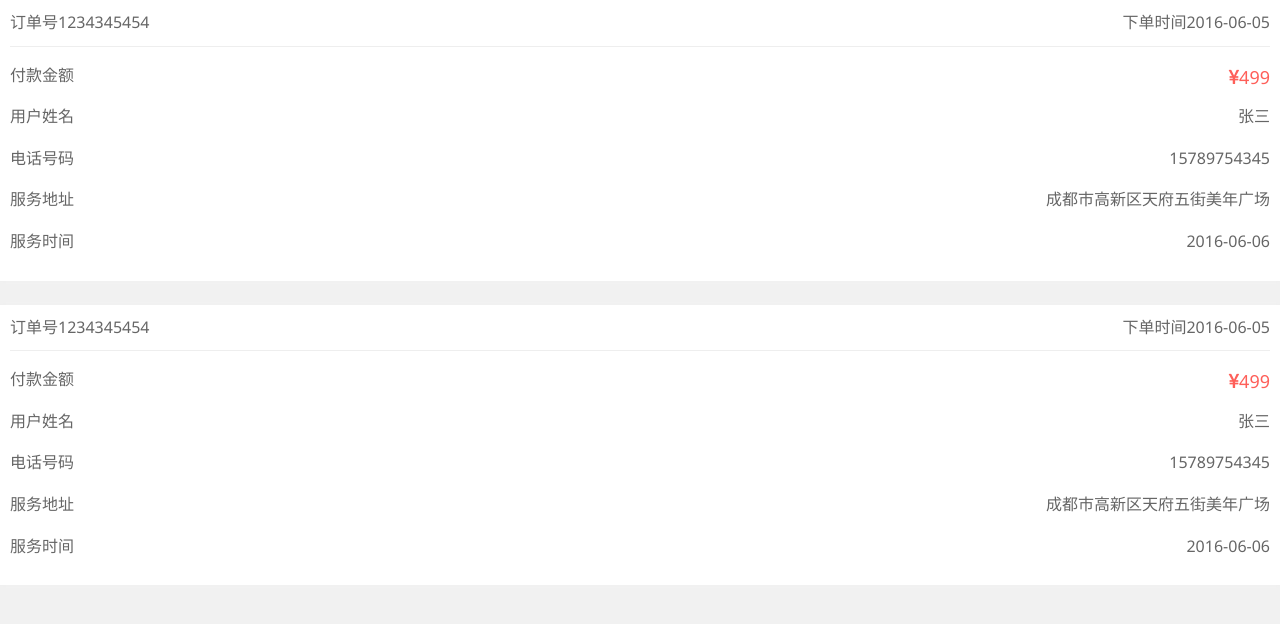
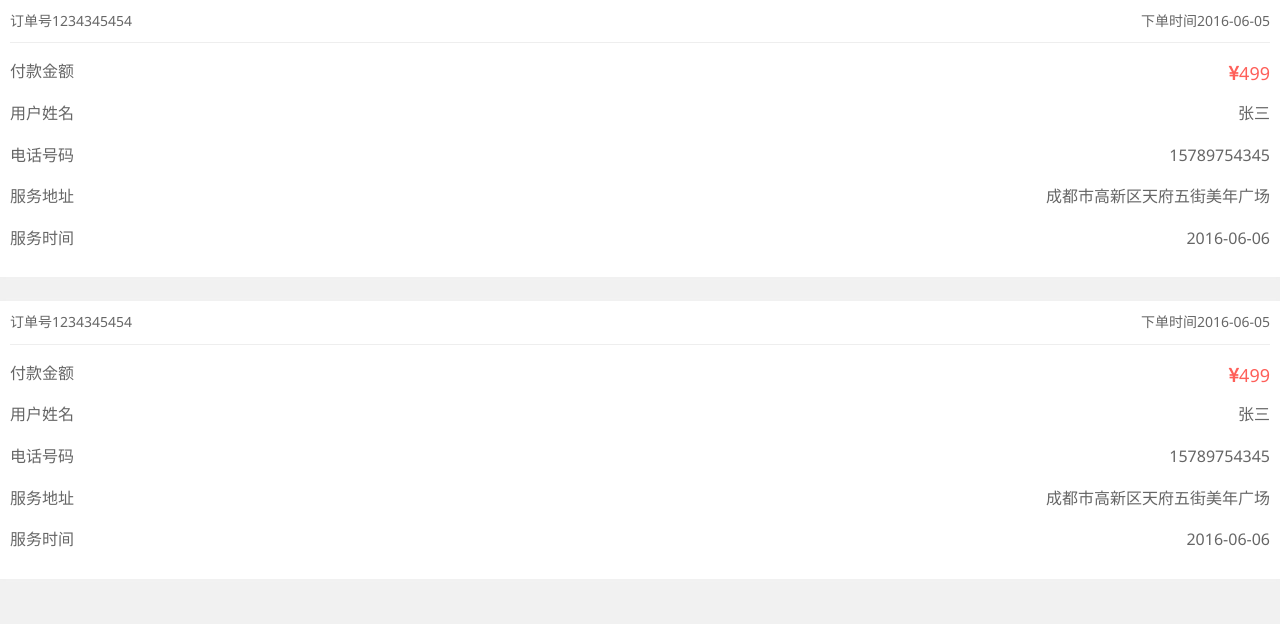
Before and after one commit to kerenTeam/chef.zlzmm.com, a CodeIgniter app: page /database/index.php/chef/chefOrderHistory in a window 1280 px wide. Shown: the part 49-673 px from the top of the page. Run offline with CodeIgniter, Linux system fonts and the light colour scheme.

Commit message:
no message

```diff
--- a/wxchef/views/chef/chefOrderHistory.php
+++ b/wxchef/views/chef/chefOrderHistory.php
@@ -15,8 +15,8 @@
     <div class="manageOrder am-padding-sm am-shadow am-margin-bottom-lg">
       <a href="<?php echo site_url('chef/chefOrder');?>">
         <p class="am-cf manageBor botbor">
-          <span class="am-fl">订单号1234345454</span>
-          <span class="am-fr">下单时间2016-06-05</span>
+          <span class="am-fl am-text-sm">订单号1234345454</span>
+          <span class="am-fr am-text-sm">下单时间2016-06-05</span>
         </p>
         <p>付款金额<span class="am-icon-cny am-text-lg am-fr red">499</span></p>
         <p>用户姓名<span class="am-fr">张三</span></p>
@@ -28,8 +28,8 @@
     <div class="manageOrder am-padding-sm am-shadow am-margin-bottom-lg">
       <a href="<?php echo site_url('chef/chefOrder');?>">
         <p class="am-cf manageBor botbor">
-          <span class="am-fl">订单号1234345454</span>
-          <span class="am-fr">下单时间2016-06-05</span>
+          <span class="am-fl am-text-sm">订单号1234345454</span>
+          <span class="am-fr am-text-sm">下单时间2016-06-05</span>
         </p>
         <p>付款金额<span class="am-icon-cny am-text-lg am-fr red">499</span></p>
         <p>用户姓名<span class="am-fr">张三</span></p>
```
Also changed, not shown: wxchef/views/index.php (+24 -23 lines).
